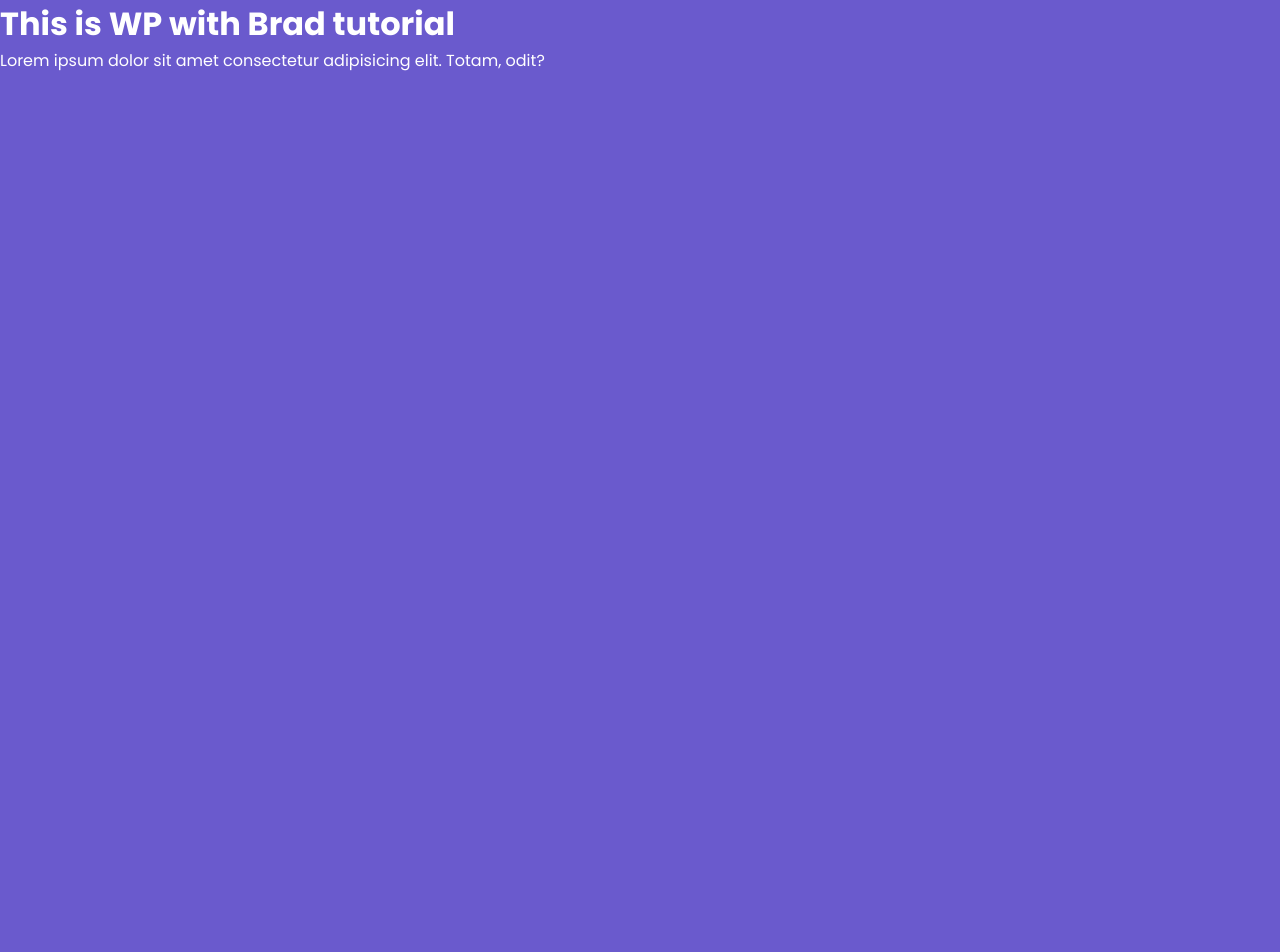
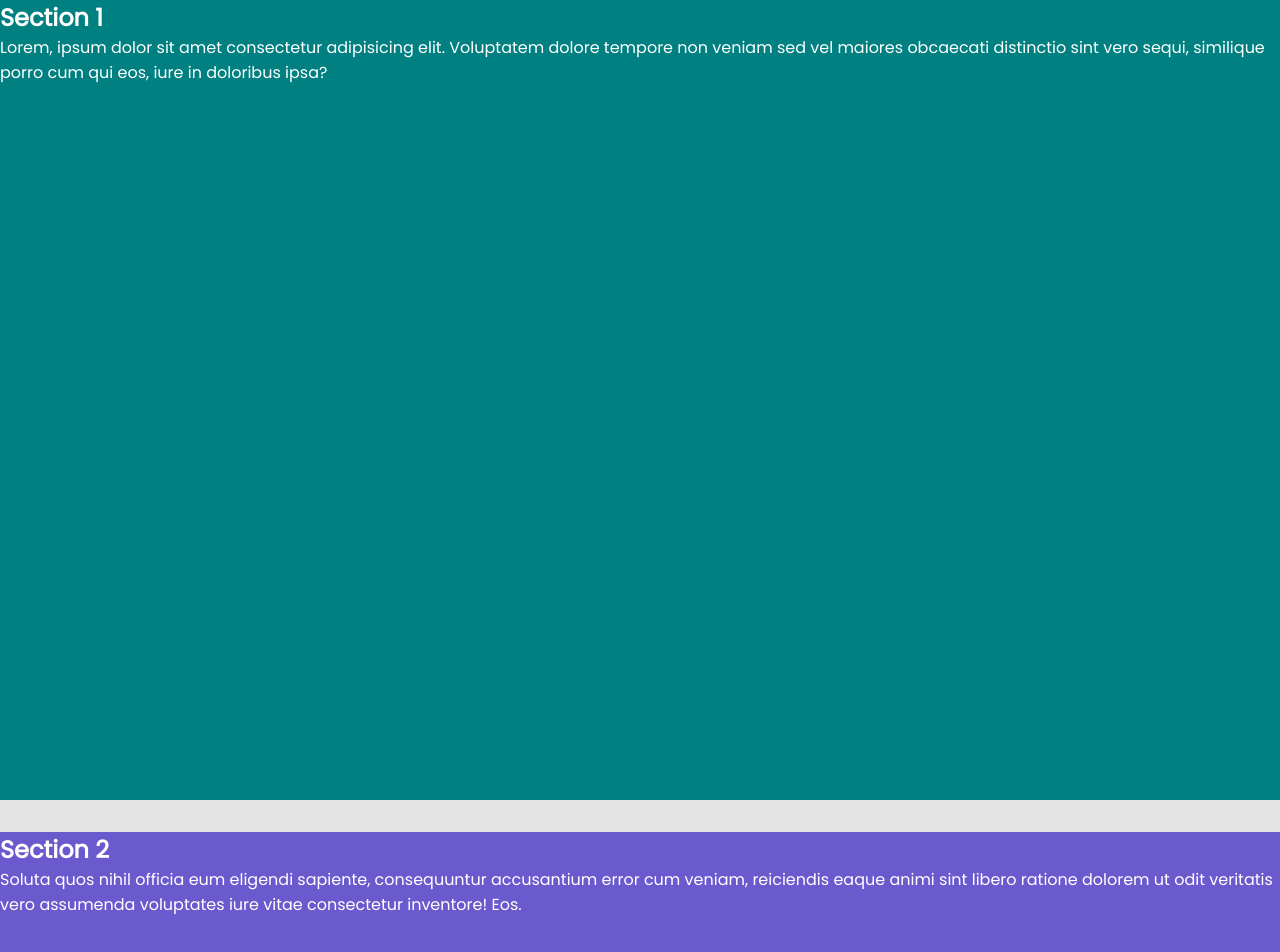
Before and after one commit to c1e4/my-wp-config, a website built with webpack: page src/template.html in a window 1280 px wide. Shown: the top 952 px of the page. Before the commit the page ends 800 px from the top, so only its background shows below. Built offline with nearby package versions, Linux system fonts and the light colour scheme.

Commit message:
Add ability to hot-reload html files
Property responsible for it was: watchFiles: [src/*.html] in dev config part

```diff
--- a/package.json
+++ b/package.json
@@ -4,7 +4,7 @@
     "description": "",
     "main": "webpack.common.js",
     "scripts": {
-        "dev": "webpack serve --config webpack.dev.js",
+        "dev": "webpack-dev-server --config webpack.dev.js",
         "prod": "webpack --config webpack.prod.js"
     },
     "keywords": [],
--- a/src/scss/style.scss
+++ b/src/scss/style.scss
@@ -10,11 +10,25 @@
 body {
     min-height: 100vh;
     overflow-x: hidden;
-    background-color: slateblue;
+    background-color: #e4e4e4;
     color: #fff;
     font-family: "pop-reg";
+
+    display: flex;
+    flex-direction: column;
+    gap: 2em;
 }
 
 .title {
     font-family: "pop-bold";
 }
+
+.sec {
+    height: 100vh;
+    width: 100%;
+    background-color: teal;
+
+    &:nth-of-type(2) {
+        background-color: slateblue;
+    }
+}
--- a/src/template.html
+++ b/src/template.html
@@ -8,11 +8,33 @@
     </head>
     <body>
         <!-- lelele -->
-        <h1 class="title">This is WP with Brad tutorial</h1>
-        <p class="text">
-            Lorem ipsum dolor sit amet consectetur adipisicing elit. Totam,
-            odit?
-        </p>
+        <section class="sec">
+            <h1 class="sec__title">Section 1</h1>
+            <p class="sec__text">
+                Lorem, ipsum dolor sit amet consectetur adipisicing elit.
+                Voluptatem dolore tempore non veniam sed vel maiores obcaecati
+                distinctio sint vero sequi, similique porro cum qui eos, iure in
+                doloribus ipsa?
+            </p>
+        </section>
+        <section class="sec">
+            <h1 class="sec__title">Section 2</h1>
+            <p class="sec__text">
+                Soluta quos nihil officia eum eligendi sapiente, consequuntur
+                accusantium error cum veniam, reiciendis eaque animi sint libero
+                ratione dolorem ut odit veritatis vero assumenda voluptates iure
+                vitae consectetur inventore! Eos.
+            </p>
+        </section>
+        <section class="sec">
+            <h1 class="sec__title">Section 3</h1>
+            <p class="sec__text">
+                Perspiciatis maiores error voluptates officia necessitatibus
+                omnis mollitia hic ipsam voluptate tempora porro, rem temporibus
+                impedit neque fuga in illum assumenda, sint repellat harum
+                deserunt vel cum. Sit, reiciendis voluptas?
+            </p>
+        </section>
         <!-- <script src="main.js"></script> -->
     </body>
 </html>
--- a/webpack.dev.js
+++ b/webpack.dev.js
@@ -13,6 +13,7 @@ module.exports = merge(common, {
         static: {
             directory: path.resolve(__dirname, "dist"),
         },
+        watchFiles: ["src/*.html"],
         port: 3000,
         hot: true,
         compress: true,
```
